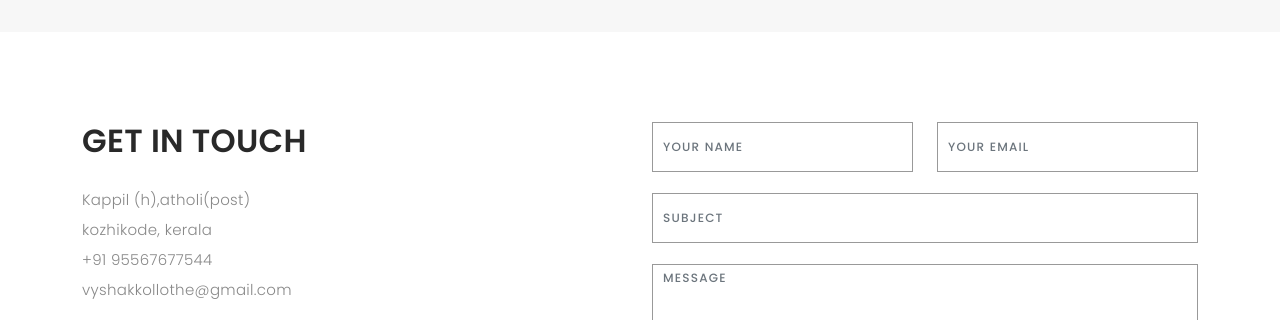
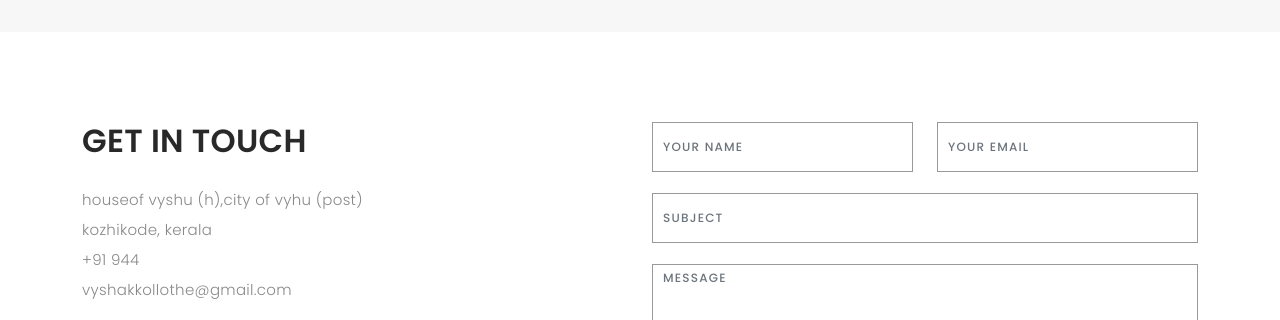
Before and after one commit to vyshakkolloth/Personal, a plain HTML site: page index.html in a window 1280 px wide. Shown: the part 3091-3411 px from the top of the page. Drawn offline with nearby package versions, Linux system fonts and the light colour scheme; a web font is replaced by a local one.

Commit message:
Update index.html
details changeed

```diff
--- a/index.html
+++ b/index.html
@@ -321,9 +321,9 @@
                 <h2 class="mb-30">GET IN TOUCH</h2>
 
                 <ul class="contact-details">
-                  <li><span>Kappil (h),atholi(post)</span></li>
+                  <li><span>houseof vyshu (h),city of vyhu (post)</span></li>
                   <li><span>kozhikode, kerala</span></li>
-                  <li><span>+91 95567677544</span></li>
+                  <li><span>+91 944</span></li>
                   <li><span>vyshakkollothe@gmail.com</span></li>
                 </ul>
 
```
